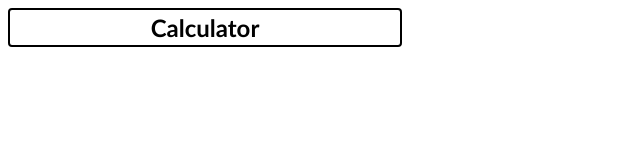
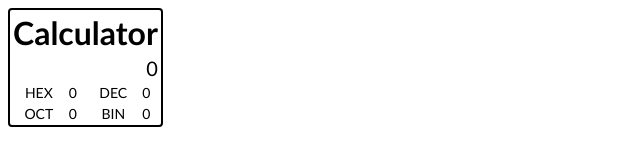
Before and after one commit to garyuu/calculator, a plain HTML site: page index.html in a window 1280 px wide. Shown: the whole page, without its empty margins (0-640 px from the left). Drawn offline with Linux system fonts and the light colour scheme.

Commit message:
Panel display area

```diff
--- a/index.html
+++ b/index.html
@@ -8,9 +8,50 @@
     <table class="panel">
         <thead>
             <tr>
-                <td>Calculator</td>
+                <td class="panel_title" colspan=6>
+                    Calculator
+                </td>
             </tr>
         </thead>
+        <tbody>
+            <tr>
+                <td class="panel_display" colspan=6>
+                    0
+                </td>
+            </tr>
+            <tr>
+                <td class="panel_base_display_name">
+                    HEX
+                </td>
+                <td class="panel_base_display_value" colspan=2>
+                    0
+                </td>
+                <td class="panel_base_display_name">
+                    DEC
+                </td>
+                <td class="panel_base_display_value" colspan=2>
+                    0
+                </td>
+            </tr>
+            <tr>
+                <td class="panel_base_display_name">
+                    OCT
+                </td>
+                <td class="panel_base_display_value" colspan=2>
+                    0
+                </td>
+                <td class="panel_base_display_name">
+                    BIN
+                </td>
+                <td class="panel_base_display_value" colspan=2>
+                    0
+                </td>
+            </tr>
+        </tbody>
     </table>
 </body>
 </html>
+        </tbody>
+    </table>
+</body>
+</html>
--- a/theme.css
+++ b/theme.css
@@ -1,3 +1,7 @@
+body {
+    font-family: Calibri;
+}
+
 .panel {
     border-style: double;
     border-width: 2px;
@@ -6,15 +10,23 @@
     background-color: white;
 }
 
-.panel thead {
-    font-size: 24px;
-    font-family: Calibri;
-    width: 384px;
+.panel_title {
+    font-weight: bold;
+    text-align: center;
+    font-size: 32px;
 }
 
-.panel thead td {
-    font-weight: bold;
+.panel_display {
+    font-size: 20px;
+    text-align: right;
+}
+
+.panel_base_display_name {
+    font-size: 14px;
     text-align: center;
-    display: block;
-    width: 384px;
 }
+
+.panel_base_display_value {
+    font-size: 14px;
+    text-align: left;
+}
```
